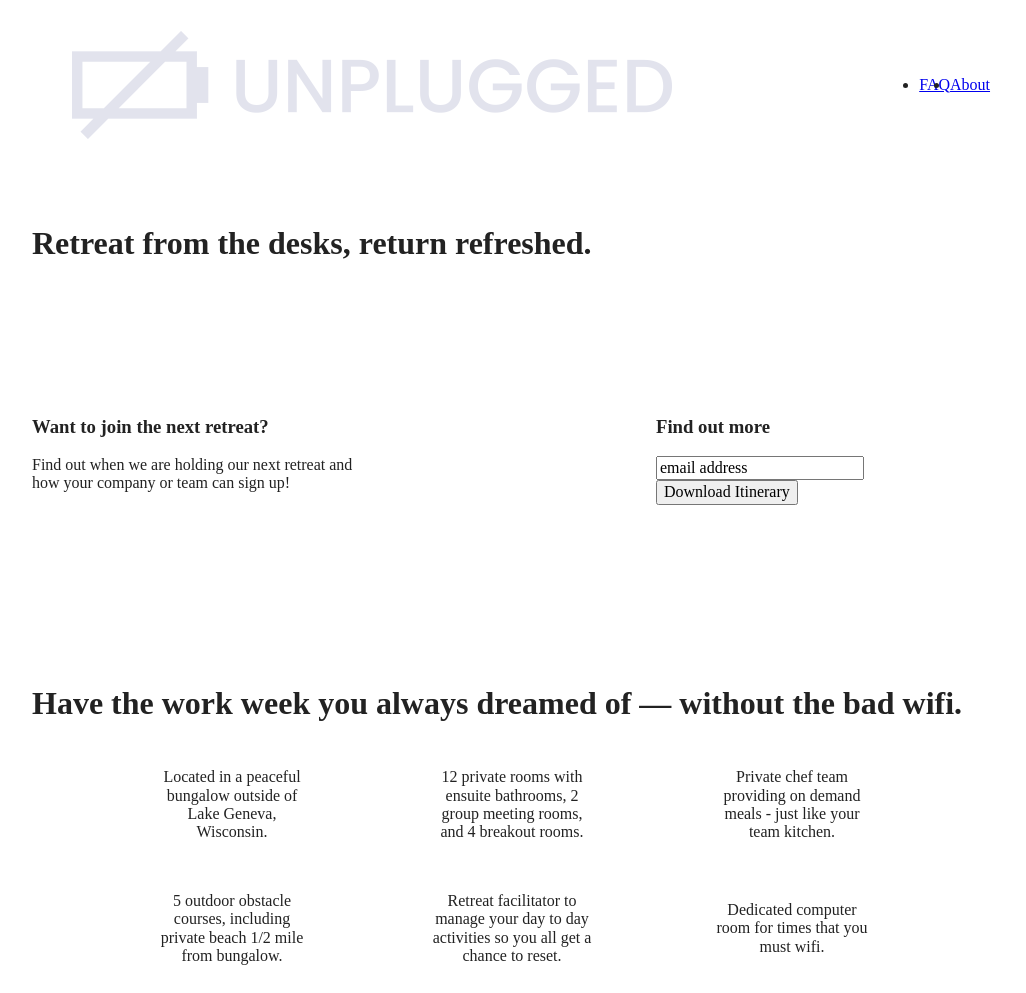
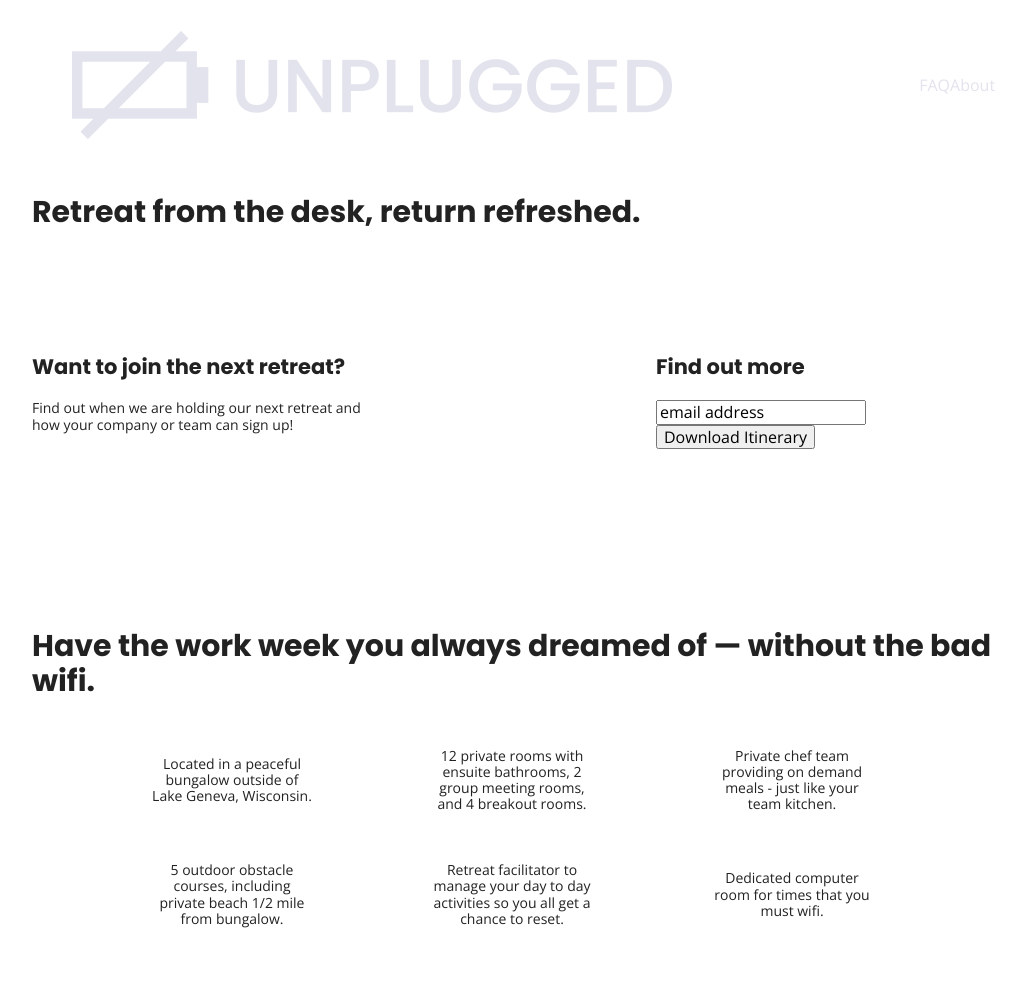
Before and after one commit to gerardguydavis/Unplugged, a website built with Parcel: page index.html in a window 1280 px wide. Shown: the top 993 px of the page, without its empty margins (128-1154 px from the left). Built offline with nearby package versions, Linux system fonts and the light colour scheme; files whose address does not match are found by name.

Commit message:
Updated styling

```diff
--- a/css/main.css
+++ b/css/main.css
@@ -86,6 +86,56 @@ textarea {
 /* ==========================================================================
    Author's custom styles
    ========================================================================== */
+  /*** General Styles ***/
+
+  html {
+    font-size: 16px;
+  }
+
+  body {
+    font-family: 'Open Sans', sans-serif;
+  }
+
+  ul,
+  ol {
+    list-style-type: none;
+  }
+
+  a {
+    color: #e2e3ed;
+    text-decoration: none;
+  }
+
+  h2 {
+    font-family: 'Poppins', sans-serif;
+    font-size: 1.875em;
+  }
+
+  h3,
+  h4 {
+    font-family: 'Poppins', sans-serif;
+    font-size: 1.3125em;
+  }
+
+  p {
+    font-size: 0.875em;
+  }
+
+  img {
+
+  }
+
+  figure {
+
+  }
+  address {
+    font-style:normal;
+  }
+
+.content-wrapper {
+ width: 90%;
+ margin: 50px 0;
+}
 
 /*-------------------- BASE HEADER / FOOTER STYLES ------------------------*/
 
--- a/index.html
+++ b/index.html
@@ -20,6 +20,8 @@
   <link rel="stylesheet" href="css/main.css">
 
   <meta name="theme-color" content="#fafafa">
+  <!--- Google Fonts --->
+  <link href="https://fonts.googleapis.com/css?family=Open+Sans:400,700|Poppins:500,700" rel="stylesheet">
 </head>
 
 <body>
@@ -43,7 +45,7 @@
 <main>
   <section class="hero-area">
     <div class="content-wrapper">
-      <h1>Retreat from the desks, return refreshed.</h1>
+      <h2>Retreat from the desk, return refreshed.</h2>
 
     </div>
   </section>
@@ -65,7 +67,7 @@
   <main>
     <section class="features">
       <div class="content-wrapper">
-        <h1>Have the work week you always dreamed of — without the bad wifi.</h1>
+        <h2>Have the work week you always dreamed of — without the bad wifi.</h2>
         <div class="features-items">
           <article>
             <p class="fontawesome-icon"></p>
```
Also changed, not shown: About/index.html (+3 -1 lines), FAQ/index.html (+2 -0 lines).
